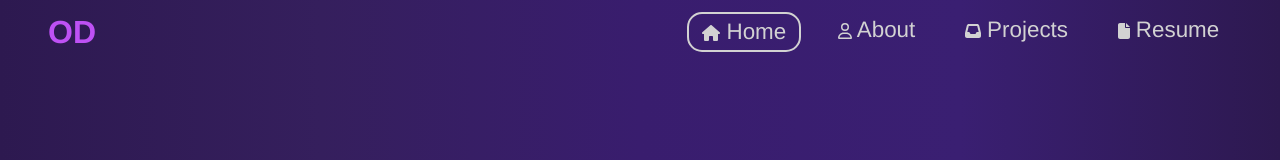
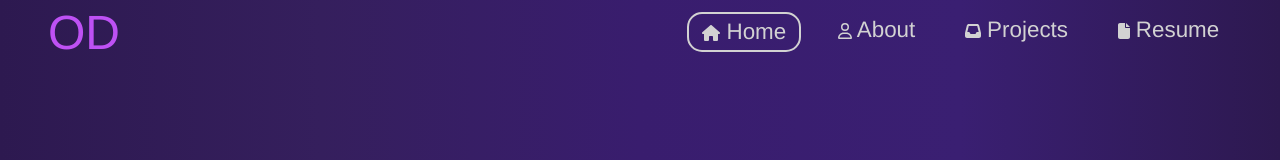
Before and after one commit to Oskii0201/Portfolio, a React (Vite) app: page / in a window 1280 px wide. Shown: the top 160 px of the page. Built offline with nearby package versions, Linux system fonts and the light colour scheme.

Commit message:
changed styles

```diff
--- a/src/styles/globals.css
+++ b/src/styles/globals.css
@@ -9,17 +9,17 @@
 
 h1,
 h2{
-    font-weight: 700;
+    font-weight: 500;
 }
 
 h1{
+    font-size: 3rem;
+}
+h2{
     font-size: 2rem;
 }
-h2{
+h3{
     font-size: 1.5rem;
-}
-h3{
-    font-size: 1.25rem;
 }
 
 a{
@@ -46,3 +46,13 @@
     min-height: 100vh;
     background-image: linear-gradient(to right, #2d1950, #351f5d, #391d6e, #3a1f72, #2d1950);
 }
+
+/*Responsiveness*/
+@media only screen and (max-width:992px){
+    h1{
+        font-size: 2rem;
+    }
+    h2{
+        font-size: 1.5rem;
+    }
+}
```
